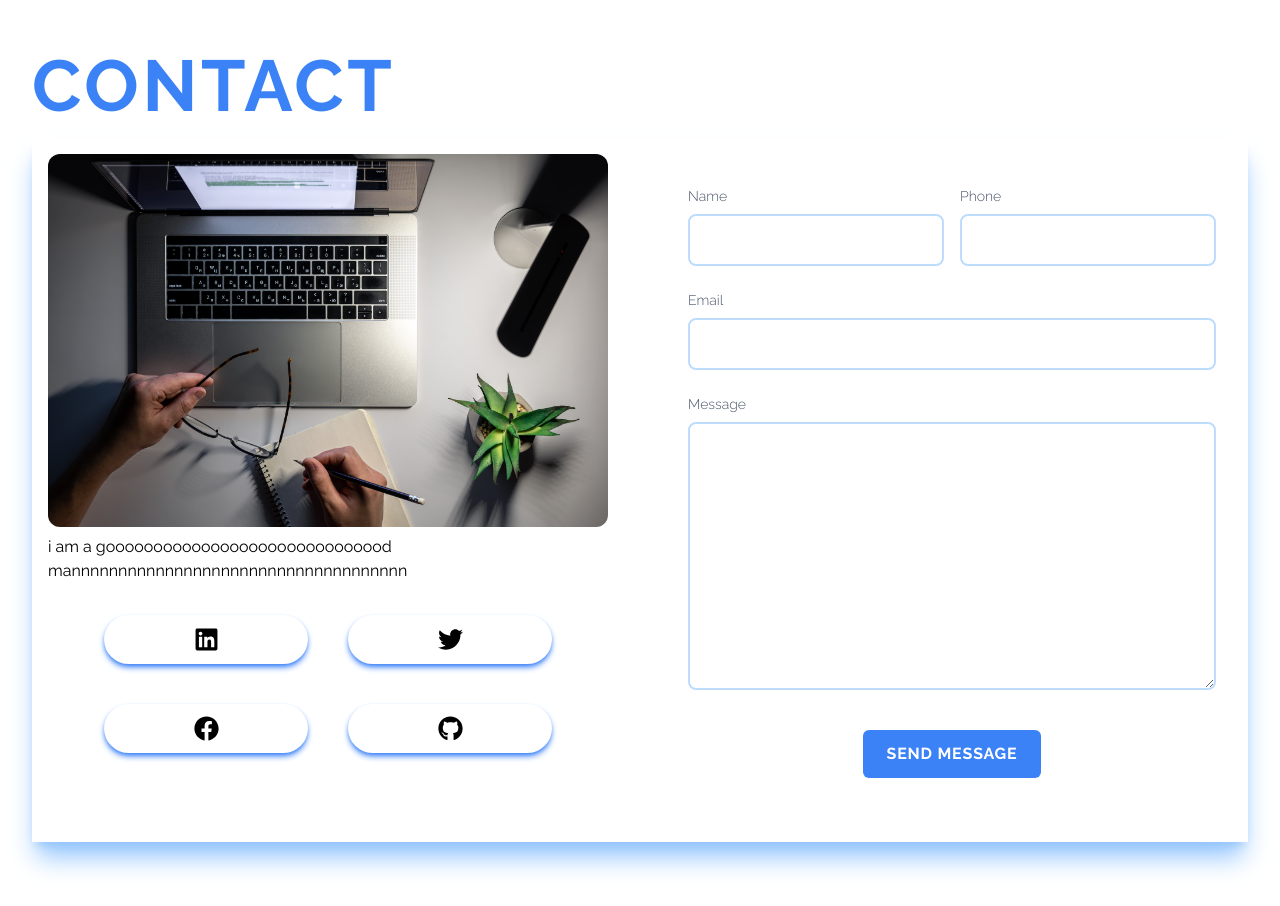
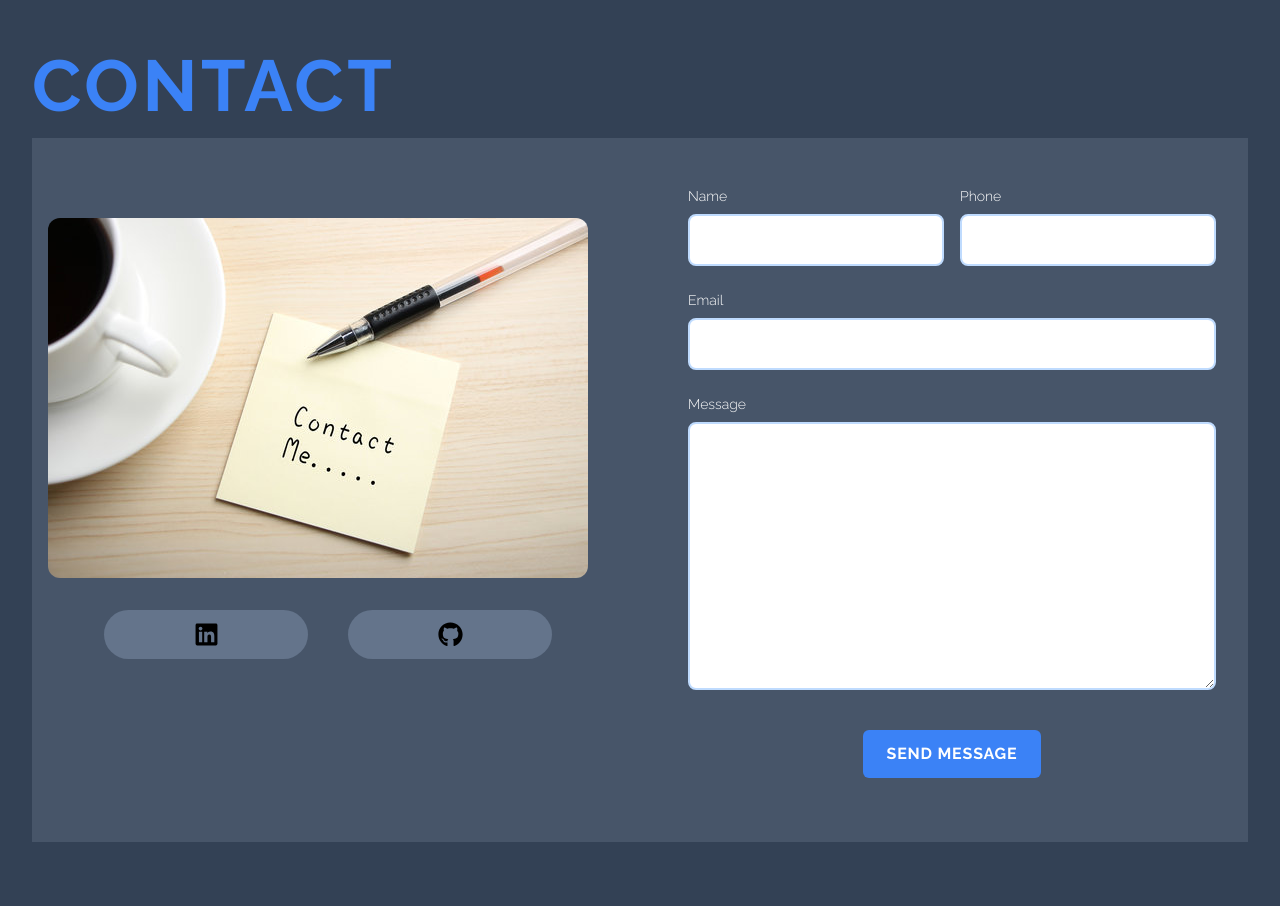
Before and after one commit to hoooowsh/Sheng-Web, a Next.js app in the folder my-web-front/: page / in a window 1280 px wide. Shown: the part 3480-4386 px from the top of the page. Built offline with nearby package versions, Linux system fonts and the light colour scheme.

Commit message:
contact me page finish

```diff
--- a/my-web-front/components/Contact.jsx
+++ b/my-web-front/components/Contact.jsx
@@ -1,6 +1,6 @@
 import Image from "next/image";
 import React from "react";
-import contactus from "../public/assets/contact-us.jpg";
+import contactus from "../public/assets/contact.jpg";
 import {
   FaBars,
   FaTimes,
@@ -19,35 +19,39 @@ const Contact = () => {
   const [phone, setPhone] = useState("");
 
   return (
-    <div id="contact" className="w-full">
+    <div id="contact" className="w-full bg-slate-700">
       <div className="max-w-screen-xl mx-auto px-8 py-16 text-center md:text-left">
         <h2 className="text-5xl md:text-7xl tracking-wider uppercase text-blue-500 font-bold">
           contact
         </h2>
-        <div className="flex flex-col md:flex-row gap-8 shadow-xl shadow-blue-300 bg-white mt-4">
-          <div className="w-full md:w-1/2 h-full rounded-xl p-4">
+        <div className="flex flex-col md:flex-row gap-8 bg-slate-600 mt-4">
+          <div className="w-full md:w-1/2 h-full rounded-xl p-4 pt-20">
             <Image
               src={contactus}
               alt="man with laptop"
               className="rounded-xl"
             />
-            <p className="pt-2 pb-8">
+            {/* <p className="pt-2 pb-8">
               i am a goooooooooooooooooooooooooooood
               mannnnnnnnnnnnnnnnnnnnnnnnnnnnnnnnnnnn
-            </p>
-            <div className="grid grid-cols-2 mx-auto w-4/5 gap-10">
-              <div className="flex items-center justify-center rounded-full shadow-md shadow-blue-500 hover:scale-105 duration-200 p-3 cursor-pointer">
-                <FaLinkedin size={25} />
-              </div>
-              <div className="flex items-center justify-center rounded-full shadow-md shadow-blue-500 hover:scale-105 duration-200 p-3 cursor-pointer">
+            </p> */}
+            <div className="grid grid-cols-2 mx-auto w-4/5 gap-10 pt-8">
+              <a href="https://www.linkedin.com/in/sheng-hao-5a91511a2/">
+                <div className="flex items-center justify-center rounded-full hover:scale-105 duration-200 p-3 cursor-pointer bg-slate-500">
+                  <FaLinkedin size={25} />
+                </div>
+              </a>
+              {/* <div className="flex items-center justify-center rounded-full hover:scale-105 duration-200 p-3 cursor-pointer bg-slate-500">
                 <FaTwitter size={25} />
               </div>
-              <div className="flex items-center justify-center rounded-full shadow-md shadow-blue-500 hover:scale-105 duration-200 p-3 cursor-pointer">
+              <div className="flex items-center justify-center rounded-full hover:scale-105 duration-200 p-3 cursor-pointer bg-slate-500">
                 <FaFacebook size={25} />
-              </div>
-              <div className="flex items-center justify-center rounded-full shadow-md shadow-blue-500 hover:scale-105 duration-200 p-3 cursor-pointer">
-                <FaGithub size={25} />
-              </div>
+              </div> */}
+              <a href="https://github.com/hoooowsh">
+                <div className="flex items-center justify-center rounded-full hover:scale-105 duration-200 p-3 cursor-pointer bg-slate-500">
+                  <FaGithub size={25} />
+                </div>
+              </a>
             </div>
           </div>
 
@@ -56,7 +60,7 @@ const Contact = () => {
               <form action="">
                 <div className="grid md:grid-cols-2 gap-4 w-full py-2">
                   <div className="flex flex-col">
-                    <label className="capitalize text-sm py-2 text-slate-600 font-light">
+                    <label className="capitalize text-sm py-2 text-white font-light">
                       name
                     </label>
                     <input
@@ -70,7 +74,7 @@ const Contact = () => {
                     />
                   </div>
                   <div className="flex flex-col">
-                    <label className="capitalize text-sm py-2 text-slate-600 font-light">
+                    <label className="capitalize text-sm py-2 text-white font-light">
                       phone
                     </label>
                     <input
@@ -84,7 +88,7 @@ const Contact = () => {
                     />
                   </div>
                   <div className="flex flex-col col-span-2">
-                    <label className="capitalize text-sm py-2 text-slate-600 font-light">
+                    <label className="capitalize text-sm py-2 text-white font-light">
                       email
                     </label>
                     <input
@@ -98,7 +102,7 @@ const Contact = () => {
                     />
                   </div>
                   <div className="flex flex-col col-span-2">
-                    <label className="capitalize text-sm py-2 text-slate-600 font-light">
+                    <label className="capitalize text-sm py-2 text-white font-light">
                       message
                     </label>
                     <textarea
```
Also changed, not shown: my-web-front/public/assets/contact-us.jpg (deleted), my-web-front/public/assets/contact.jpg (added).
